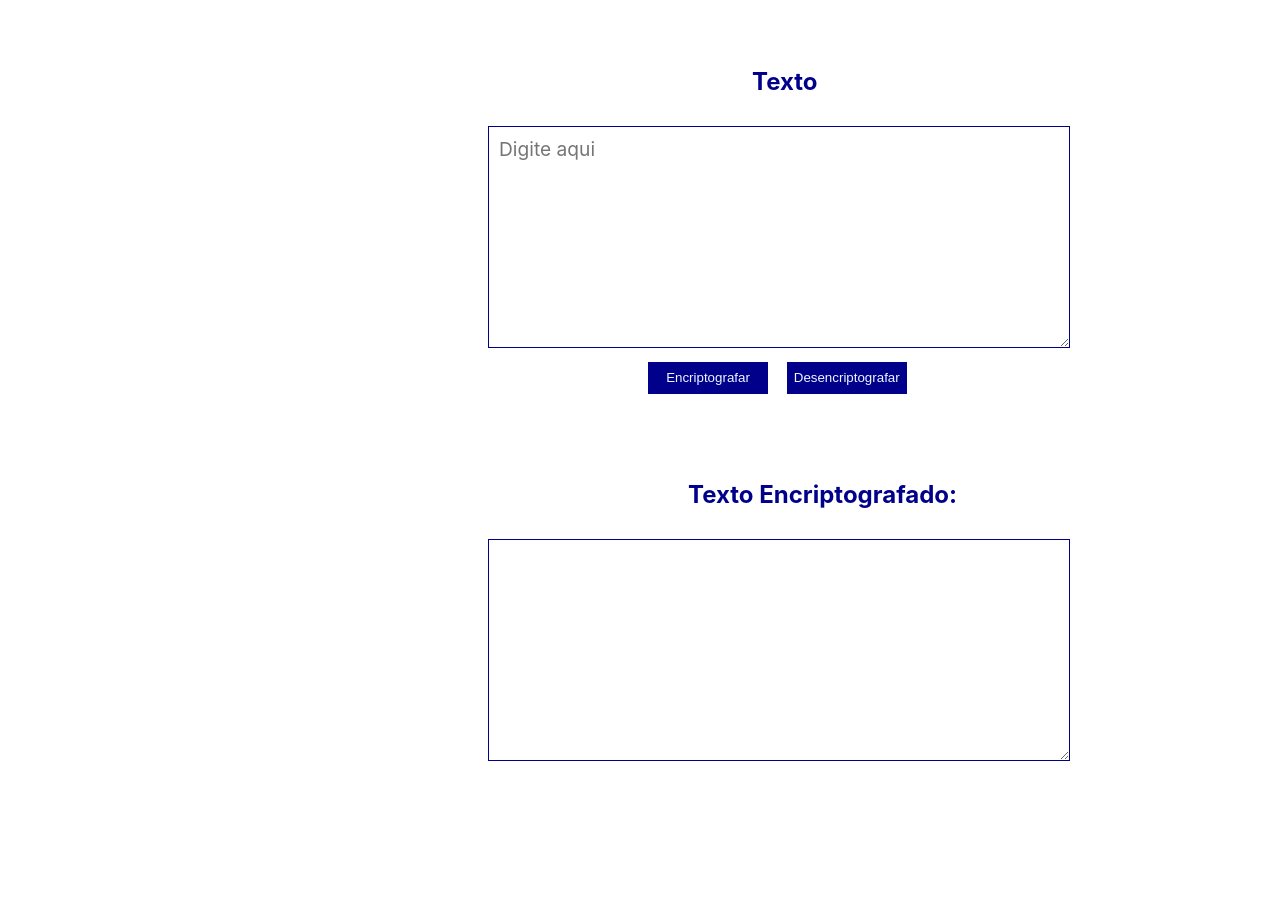
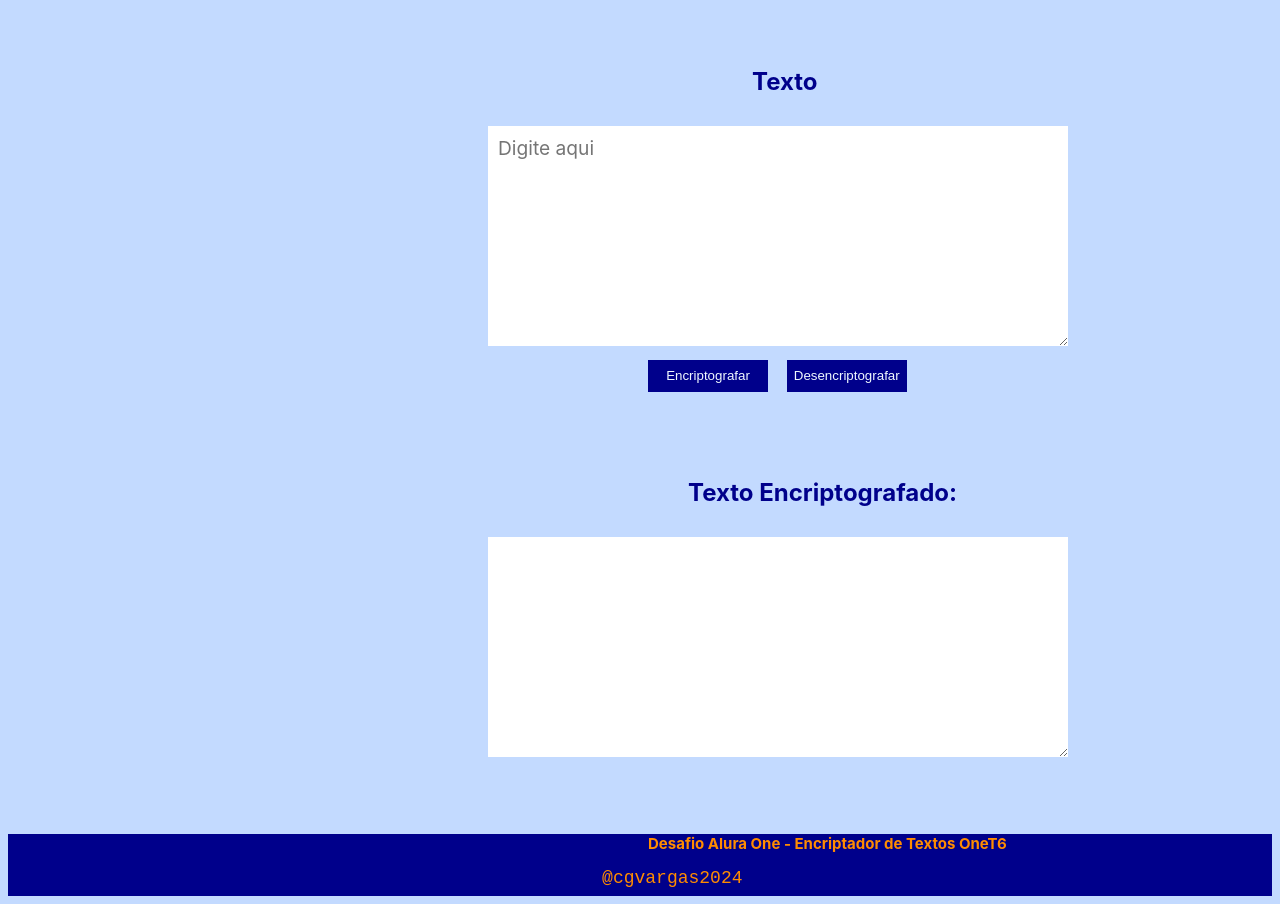
Before and after one commit to CGVARGAS/encriptadorOne, a plain HTML site: page index.html in a window 1280 px wide. Shown: the part 380-1284 px from the top of the page. Before the commit the page ends 1163 px from the top, so only its background shows below. Drawn offline with Linux system fonts and the light colour scheme.

Commit message:
Mudanças no design

```diff
--- a/index.html
+++ b/index.html
@@ -30,6 +30,9 @@
   </main>
   <script src="app.js"></script>
   <script src="https://cdnjs.cloudflare.com/ajax/libs/crypto-js/3.1.9-1/crypto-js.js"></script>
-  <footer></footer>
+  <footer>
+    <h3 class="subtitulo">Desafio Alura One - Encriptador de Textos OneT6</h3>
+    <span class="rodape">@cgvargas2024</span>
+  </footer>
 </body>
 </html>
--- a/style.css
+++ b/style.css
@@ -1,5 +1,6 @@
 body {
     color: darkblue;
+    background-color: rgb(195, 218, 255);
 }
 
 .cabecalho {
@@ -41,7 +42,7 @@ body {
     font-family: "Inter", sans-serif;
     font-size: larger;
     margin-left: 60vh;
-    border-color: darkblue;
+    border: none;
 }
 
 .button {
@@ -82,6 +83,29 @@ body {
     padding: 10px;
     font-family: "Inter", sans-serif;
     font-size: larger;
-    border-color: darkblue;
+    border: none;
     margin-left: 30vh;
 }
+
+.subtitulo {
+    font-family: "Inter", sans-serif;
+    font-size: 15px;
+    color: darkorange;
+    margin-left: 80vh;
+    margin-top: 4%;
+    position: relative; /* Adiciona uma posição relativa */
+    z-index: 1; /* Define a ordem de camada */
+}
+
+footer {
+    padding-bottom: 1vh;
+    background-color: darkblue;
+    margin-top: 5%;
+}
+
+.rodape{
+    margin-left: 47%;
+    font-family: 'Courier New', Courier, monospace;
+    font-size: large;
+    color: darkorange;
+}
```
